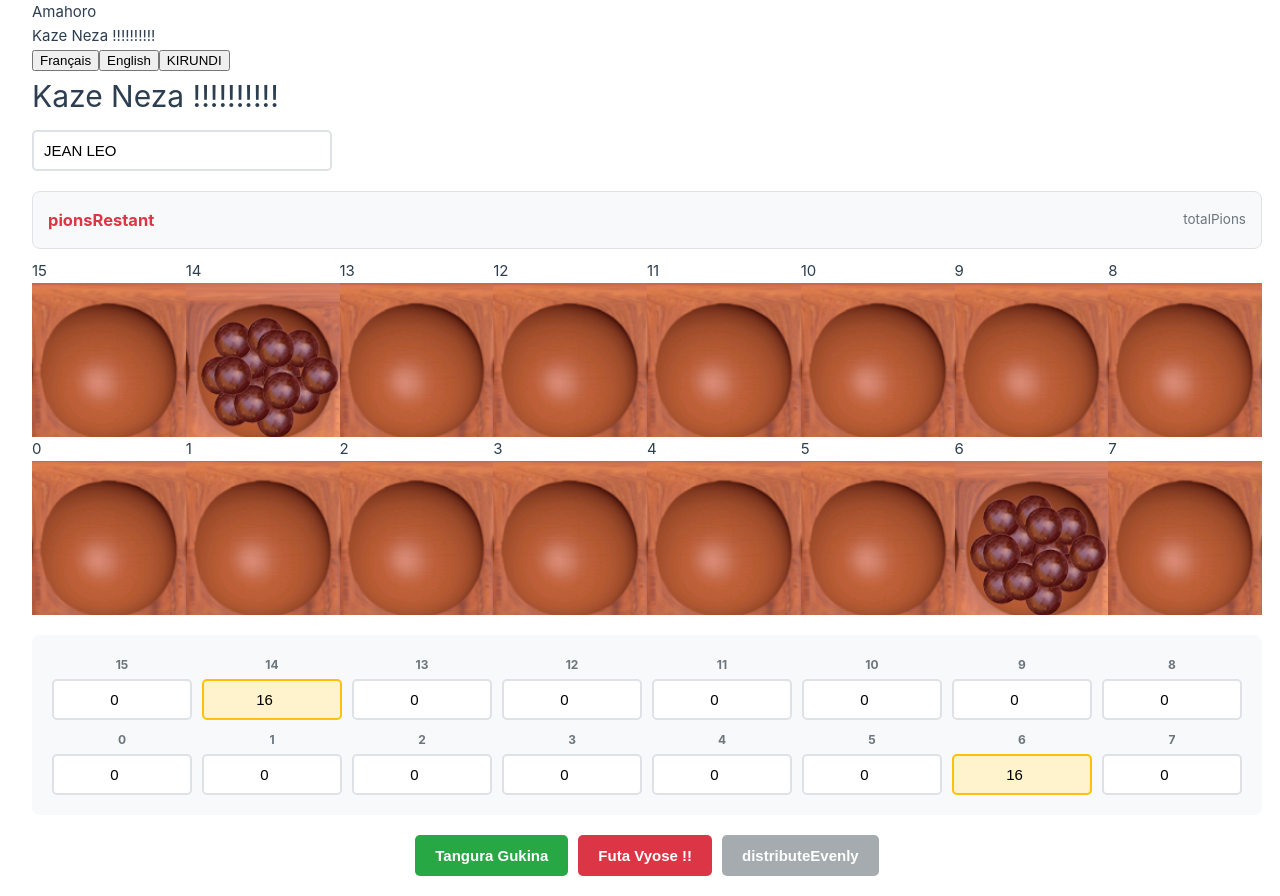
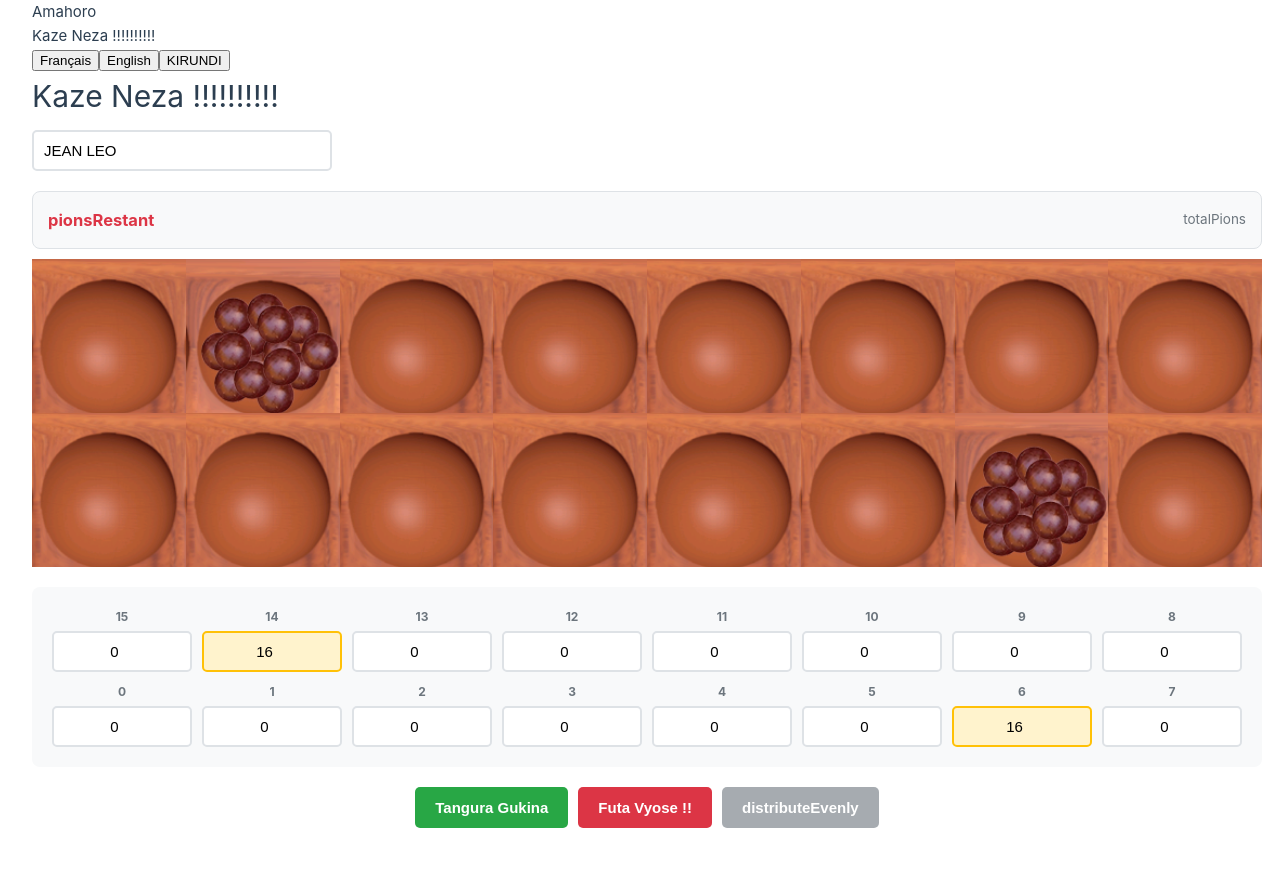
Before and after one commit to Jean-Lionel/hackaton_urubugu_ui, a Vue app: page / in a window 1280 px wide. After the commit the page ends 848 px from the top, so only its background shows below. Built offline with nearby package versions, Linux system fonts and the light colour scheme.

Commit message:
palette git push

```diff
--- a/src/components/Pallette.vue
+++ b/src/components/Pallette.vue
@@ -1,8 +1,5 @@
 <template>
   <div>
-    <div>
-      <span v-if="isOrtherUser">{{ user.name }}</span>
-    </div>
     <div
       :style="{
         display: 'grid',
@@ -14,7 +11,7 @@
       class="grid-container"
     >
       <div v-for="(caseValue, caseI) in cases" :key="caseI">
-        {{ caseValue.position }}
+        <!-- {{ caseValue.position }} -->
         <img
           :style="{
             filter: `opacity(0.80) drop-shadow(0 0 0 ${user.color})`,
```
